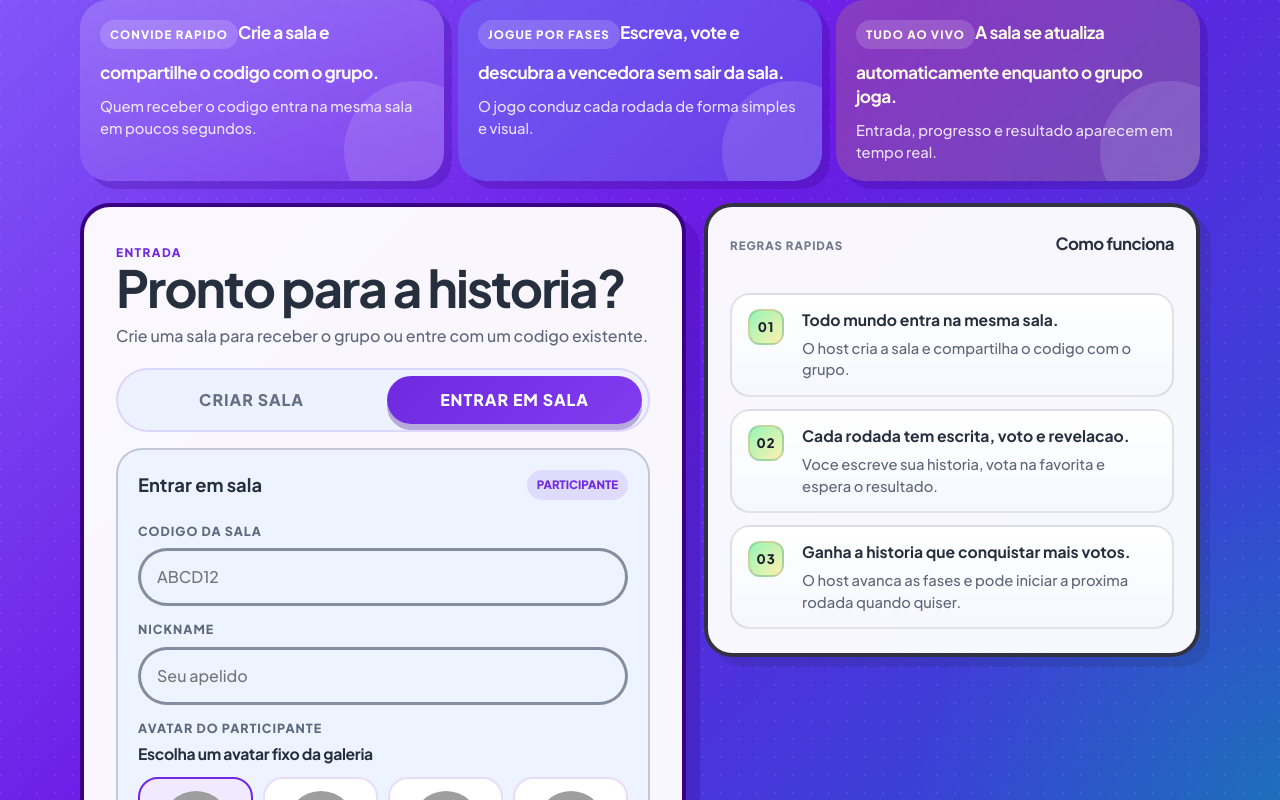
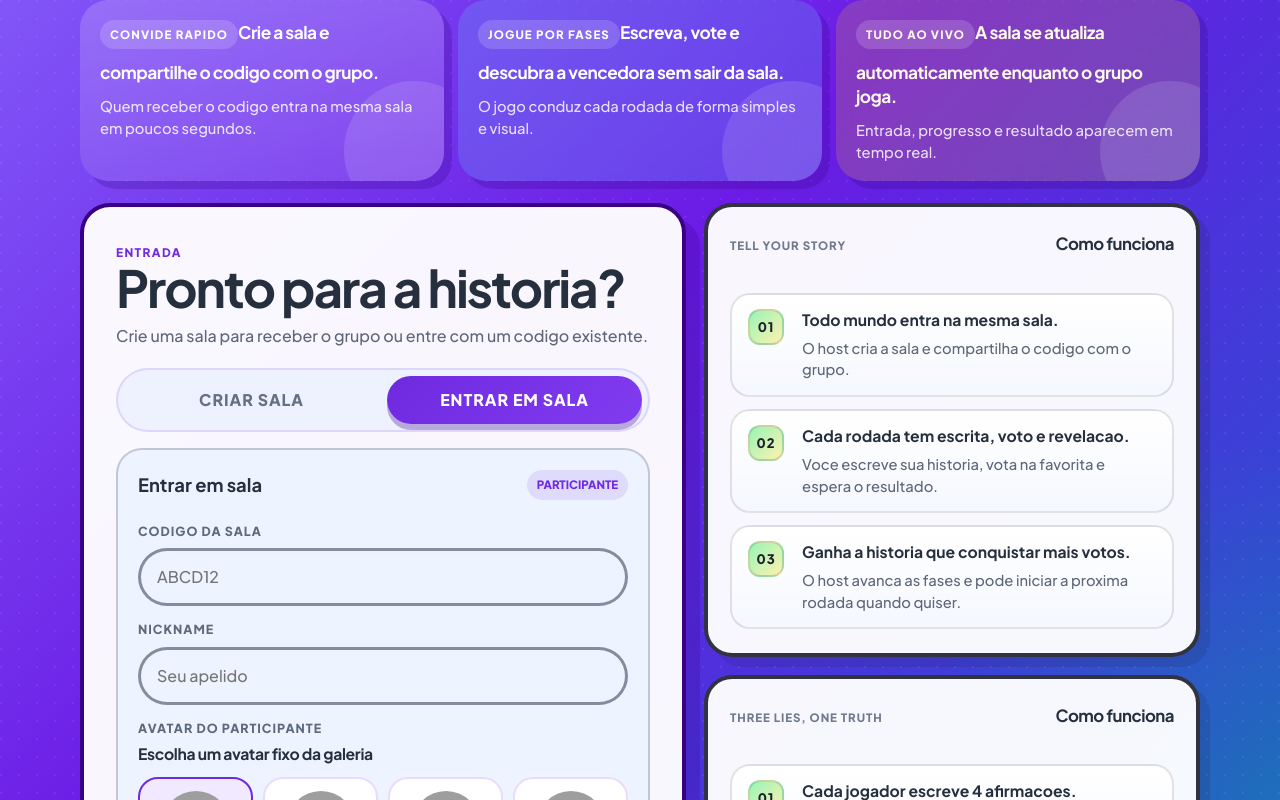
Before and after one commit to rfulgencio3/tell-your-story-web, a React (Vite) app: page / in a window 1280 px wide. Both pictures are taken after a click on the button "ENTRAR EM SALA". Shown: the part 559-1359 px from the top of the page. Built offline with nearby package versions, Linux system fonts and the light colour scheme; no server answers; grey boxes are pictures that could not be loaded.

Commit message:
feat: expand entry game rules guidance

```diff
--- a/src/App.tsx
+++ b/src/App.tsx
@@ -60,6 +60,34 @@ const initialStoryForm = {
 const initialTruthSetForm = {
   statements: ['', '', '', ''],
   trueStatementIndex: null as number | null,
+}
+
+function TellYourStoryRulesPanel() {
+  return (
+    <aside className="rules-panel">
+      <div className="panel-header">
+        <span>TELL YOUR STORY</span>
+        <strong>Como funciona</strong>
+      </div>
+      <div className="rules-list">
+        <article className="rule-card">
+          <span>01</span>
+          <strong>Todo mundo entra na mesma sala.</strong>
+          <p>O host cria a sala e compartilha o codigo com o grupo.</p>
+        </article>
+        <article className="rule-card">
+          <span>02</span>
+          <strong>Cada rodada tem escrita, voto e revelacao.</strong>
+          <p>Voce escreve sua historia, vota na favorita e espera o resultado.</p>
+        </article>
+        <article className="rule-card">
+          <span>03</span>
+          <strong>Ganha a historia que conquistar mais votos.</strong>
+          <p>O host avanca as fases e pode iniciar a proxima rodada quando quiser.</p>
+        </article>
+      </div>
+    </aside>
+  )
 }
 
 function formatRoundLabel(roundState: RoomState | null) {
@@ -835,32 +863,15 @@ export default function App() {
                 }}
               />
 
-              {entryMode === 'create' && createForm.gameType === 'three-lies-one-truth' ? (
-                <ThreeLiesRulesPanel title="Three Lies, One Truth" heading="Regras rapidas" />
+              {entryMode === 'join' ? (
+                <div className="entry-rules-stack">
+                  <TellYourStoryRulesPanel />
+                  <ThreeLiesRulesPanel title="THREE LIES, ONE TRUTH" heading="Como funciona" />
+                </div>
+              ) : createForm.gameType === 'three-lies-one-truth' ? (
+                <ThreeLiesRulesPanel title="THREE LIES, ONE TRUTH" heading="Como funciona" />
               ) : (
-                <aside className="rules-panel">
-                  <div className="panel-header">
-                    <span>Regras rapidas</span>
-                    <strong>Como funciona</strong>
-                  </div>
-                  <div className="rules-list">
-                    <article className="rule-card">
-                      <span>01</span>
-                      <strong>Todo mundo entra na mesma sala.</strong>
-                      <p>O host cria a sala e compartilha o codigo com o grupo.</p>
-                    </article>
-                    <article className="rule-card">
-                      <span>02</span>
-                      <strong>Cada rodada tem escrita, voto e revelacao.</strong>
-                      <p>Voce escreve sua historia, vota na favorita e espera o resultado.</p>
-                    </article>
-                    <article className="rule-card">
-                      <span>03</span>
-                      <strong>Ganha a historia que conquistar mais votos.</strong>
-                      <p>O host avanca as fases e pode iniciar a proxima rodada quando quiser.</p>
-                    </article>
-                  </div>
-                </aside>
+                <TellYourStoryRulesPanel />
               )}
             </div>
           </section>
--- a/src/style.css
+++ b/src/style.css
@@ -202,6 +202,11 @@ img {
   align-items: start;
 }
 
+.entry-rules-stack {
+  display: grid;
+  gap: 18px;
+}
+
 .showcase-card {
   position: relative;
   border-radius: 28px;
```
